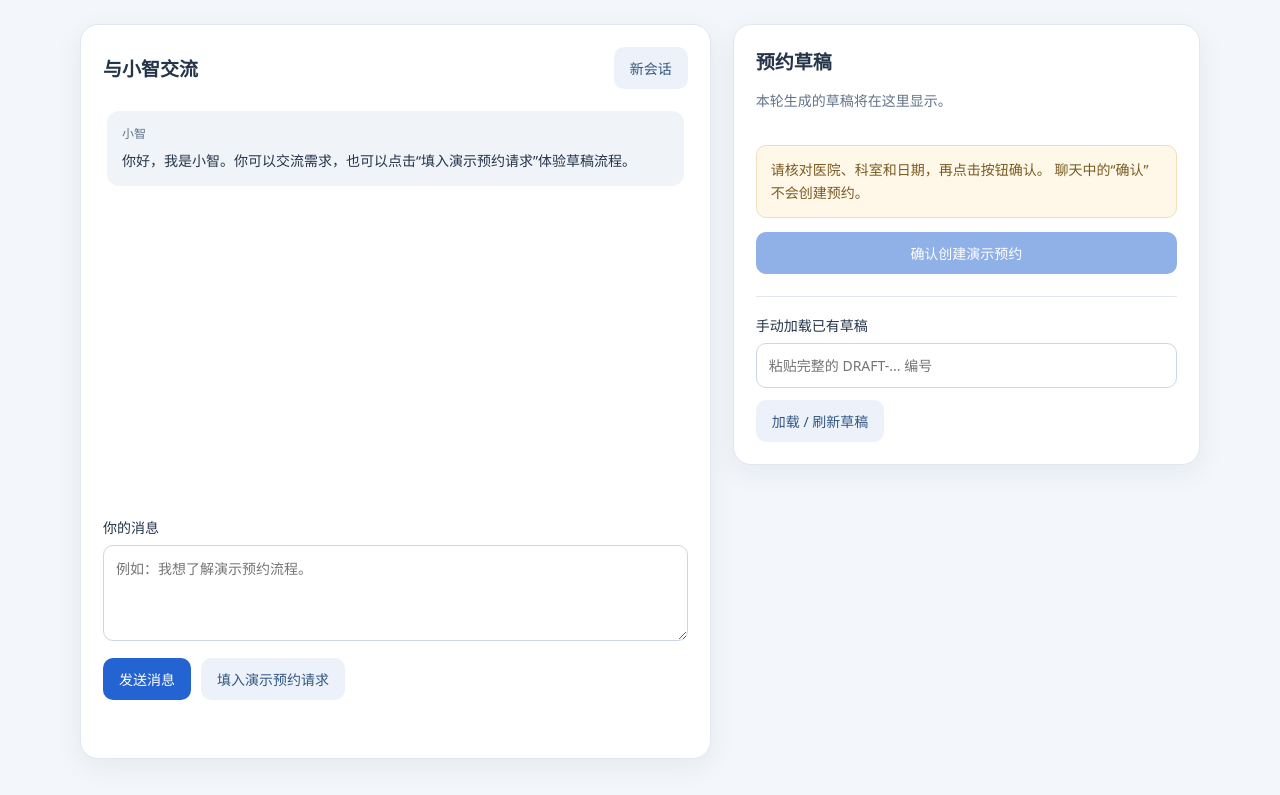
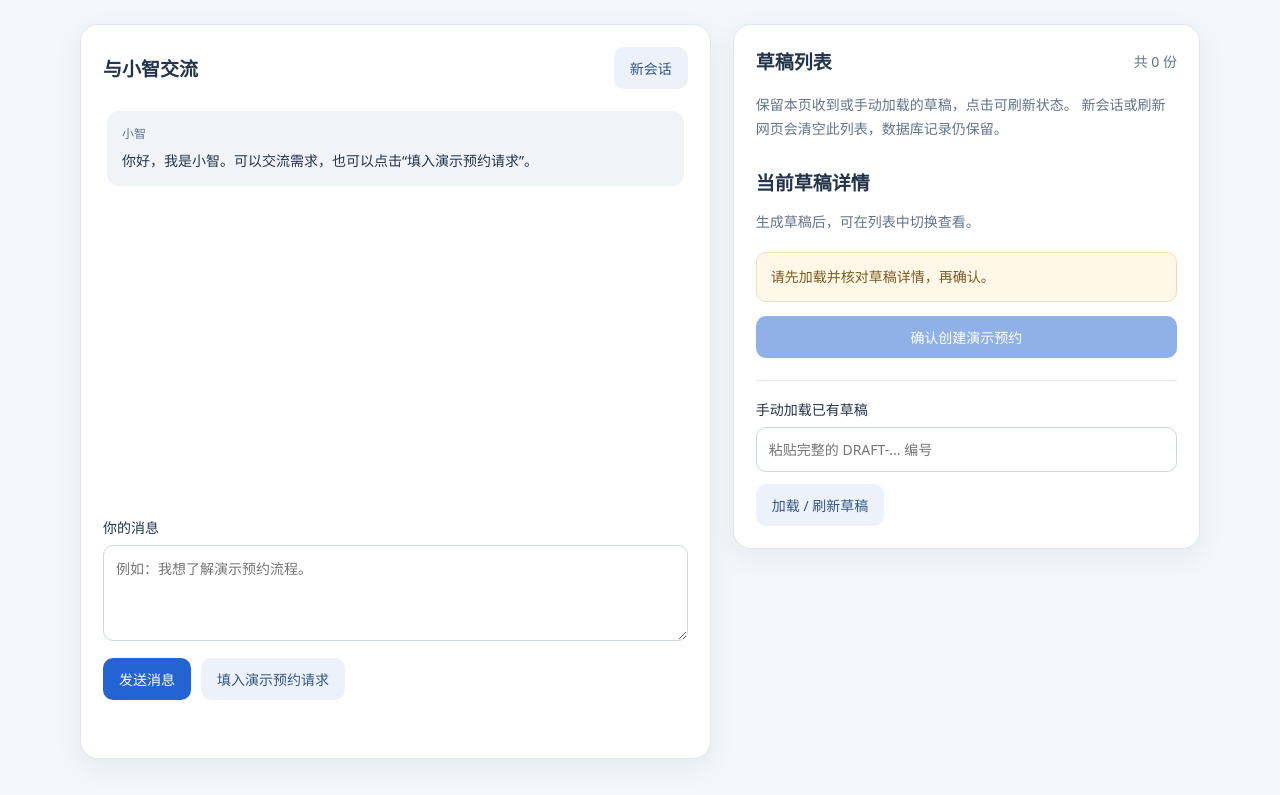
Before and after one commit to YanhaoWang-Ruomu/xiaozhi-learning, a Spring Boot app: page /demo.html in a window 1280 px wide. Shown: the part 114-909 px from the top of the page. Run offline with Spring Boot 4, Linux system fonts and the light colour scheme.

Commit message:
feat: retain and switch appointment drafts during chat

```diff
--- a/backend/src/main/resources/static/demo.html
+++ b/backend/src/main/resources/static/demo.html
@@ -55,7 +55,11 @@
             outline: 3px solid #b5d1ff;
             outline-offset: 2px;
         }
-        #messages { height: 410px; overflow-y: auto; padding: 4px 4px 12px; }
+        #messages {
+            height: 410px;
+            overflow-y: auto;
+            padding: 4px 4px 12px;
+        }
         .message {
             margin-bottom: 16px;
             padding: 13px 15px;
@@ -63,7 +67,11 @@
             border-radius: 12px;
         }
         .message.user { background: #e9f1ff; }
-        .message-label { font-size: 12px; color: #63748a; margin-bottom: 7px; }
+        .message-label {
+            font-size: 12px;
+            color: #63748a;
+            margin-bottom: 7px;
+        }
         .message-body {
             white-space: pre-wrap;
             overflow-wrap: anywhere;
@@ -81,7 +89,7 @@
             background: white;
         }
         textarea { resize: vertical; min-height: 96px; }
-        .actions, #draftChoices {
+        .actions {
             display: flex;
             gap: 10px;
             margin-top: 12px;
@@ -104,12 +112,49 @@
             overflow-wrap: anywhere;
         }
         #status.error { color: #b83232; }
+        #draftChoices {
+            display: grid;
+            gap: 8px;
+            max-height: 230px;
+            overflow-y: auto;
+            margin: 14px 0;
+        }
+        .draft-choice {
+            width: 100%;
+            text-align: left;
+            white-space: pre-wrap;
+            overflow-wrap: anywhere;
+            line-height: 1.6;
+            background: #f4f7fb;
+            color: #405975;
+            border: 1px solid #dde5ef;
+        }
+        .draft-choice.selected {
+            background: #e9f1ff;
+            border-color: #2364d2;
+            color: #174997;
+        }
         #draftDetails { margin: 18px 0; }
-        .detail-row { padding: 11px 0; border-bottom: 1px solid #edf1f5; }
-        .detail-label { color: #63748a; font-size: 12px; margin-bottom: 5px; }
-        .detail-value { font-size: 14px; overflow-wrap: anywhere; line-height: 1.6; }
+        .detail-row {
+            padding: 11px 0;
+            border-bottom: 1px solid #edf1f5;
+        }
+        .detail-label {
+            color: #63748a;
+            font-size: 12px;
+            margin-bottom: 5px;
+        }
+        .detail-value {
+            font-size: 14px;
+            overflow-wrap: anywhere;
+            line-height: 1.6;
+        }
         #confirmButton { width: 100%; }
-        #draftForm { margin-top: 22px; padding-top: 18px; border-top: 1px solid #e0e7ef; }
+        #draftForm {
+            margin-top: 22px;
+            padding-top: 18px;
+            border-top: 1px solid #e0e7ef;
+        }
         label { display: block; margin-bottom: 8px; font-size: 14px; }
         @media (max-width: 800px) {
             main { margin: 20px auto; }
@@ -132,7 +177,9 @@
         <section class="panel">
             <div class="toolbar">
                 <h2>与小智交流</h2>
-                <button id="newChatButton" class="secondary" type="button">新会话</button>
+                <button id="newChatButton" class="secondary" type="button">
+                    新会话
+                </button>
             </div>
 
             <div id="messages" role="log" aria-live="polite"></div>
@@ -140,7 +187,9 @@
             <form id="chatForm">
                 <label for="messageInput">你的消息</label>
                 <textarea id="messageInput" maxlength="2000"
-                          placeholder="例如：我想了解演示预约流程。" required></textarea>
+                          placeholder="例如：我想了解演示预约流程。"
+                          required></textarea>
+
                 <div class="actions">
                     <button id="sendButton" type="submit">发送消息</button>
                     <button id="exampleButton" class="secondary" type="button">
@@ -153,16 +202,23 @@
         </section>
 
         <section class="panel">
-            <h2>预约草稿</h2>
-            <p id="draftHint" class="muted">本轮生成的草稿将在这里显示。</p>
+            <div class="toolbar">
+                <h2>草稿列表</h2>
+                <span class="muted">共 <span id="draftCount">0</span> 份</span>
+            </div>
+
+            <p class="muted">
+                保留本页收到或手动加载的草稿，点击可刷新状态。
+                新会话或刷新网页会清空此列表，数据库记录仍保留。
+            </p>
 
             <div id="draftChoices"></div>
+
+            <h2>当前草稿详情</h2>
+            <p id="draftHint" class="muted"></p>
             <div id="draftDetails"></div>
 
-            <p id="confirmationNotice" class="notice">
-                请核对医院、科室和日期，再点击按钮确认。
-                聊天中的“确认”不会创建预约。
-            </p>
+            <p id="confirmationNotice" class="notice"></p>
 
             <button id="confirmButton" type="button" disabled>
                 确认创建演示预约
@@ -173,6 +229,7 @@
                 <input id="draftIdInput" type="text"
                        placeholder="粘贴完整的 DRAFT-... 编号"
                        autocomplete="off" required>
+
                 <div class="actions">
                     <button id="loadButton" class="secondary" type="submit">
                         加载 / 刷新草稿
@@ -186,11 +243,15 @@
 <script>
     const $ = id => document.getElementById(id);
 
-    // 仅检查手动输入的编号格式，不用于解析聊天回复。
     const draftIdPattern =
         /^DRAFT-[0-9a-fA-F]{8}-[0-9a-fA-F]{4}-[0-9a-fA-F]{4}-[0-9a-fA-F]{4}-[0-9a-fA-F]{12}$/;
 
     let conversationId = crypto.randomUUID();
+
+    // 当前页面的草稿列表，以草稿编号去重。
+    const drafts = new Map();
+
+    let selectedDraftId = null;
     let currentDraft = null;
     let busy = false;
 
@@ -212,6 +273,7 @@
 
         $("messageInput").disabled = busy;
         $("draftIdInput").disabled = busy;
+
         $("confirmButton").disabled =
             busy ||
             !currentDraft ||
@@ -241,13 +303,55 @@
         $("messages").scrollTop = $("messages").scrollHeight;
     }
 
-    function clearDraft(hint) {
+    function validateDraft(draft) {
+        if (!draft ||
+            typeof draft.draftId !== "string" ||
+            !draftIdPattern.test(draft.draftId) ||
+            !["PENDING_CONFIRMATION", "CONFIRMED"].includes(draft.status)) {
+            throw new Error("草稿数据格式异常。");
+        }
+    }
+
+    function renderChoices() {
+        $("draftChoices").replaceChildren();
+        $("draftCount").textContent = String(drafts.size);
+
+        for (const draft of [...drafts.values()].reverse()) {
+            const button = document.createElement("button");
+            button.type = "button";
+            button.className = "draft-choice";
+
+            const selected = draft.draftId === selectedDraftId;
+
+            button.classList.toggle("selected", selected);
+            button.setAttribute("aria-pressed", String(selected));
+
+            const state = draft.status === "CONFIRMED"
+                ? "已确认"
+                : "待确认";
+
+            button.textContent =
+                draft.visitDate + " · " + draft.department + " · " + state +
+                "\n" + draft.draftId;
+
+            button.addEventListener(
+                "click",
+                () => selectDraft(draft.draftId)
+            );
+
+            $("draftChoices").append(button);
+        }
+
+        updateControls();
+    }
+
+    function showUnavailable(hint) {
         currentDraft = null;
         $("draftDetails").replaceChildren();
         $("draftHint").textContent = hint;
         $("confirmButton").textContent = "确认创建演示预约";
         $("confirmationNotice").textContent =
-            "请核对医院、科室和日期，再点击按钮确认。聊天中的“确认”不会创建预约。";
+            "请先加载并核对草稿详情，再确认。";
         updateControls();
     }
 
@@ -261,29 +365,29 @@
 
         const content = document.createElement("div");
         content.className = "detail-value";
-        content.textContent = value == null ? "尚未生成" : String(value);
+        content.textContent = value == null
+            ? "尚未生成"
+            : String(value);
 
         row.append(title, content);
         $("draftDetails").append(row);
     }
 
-    function renderDraft(draft) {
-        if (!draft ||
-            typeof draft.draftId !== "string" ||
-            !draftIdPattern.test(draft.draftId) ||
-            !["PENDING_CONFIRMATION", "CONFIRMED"].includes(draft.status)) {
-            throw new Error("草稿数据格式异常，暂不能确认。");
-        }
+    function displayDraft(draft) {
+        validateDraft(draft);
 
+        drafts.set(draft.draftId, draft);
+        selectedDraftId = draft.draftId;
         currentDraft = draft;
+
         $("draftIdInput").value = draft.draftId;
         $("draftDetails").replaceChildren();
 
         const confirmed = draft.status === "CONFIRMED";
 
         $("draftHint").textContent = confirmed
-            ? "这份草稿已确认，关联的演示预约如下。"
-            : "以下内容来自后端，请核对后再确认。";
+            ? "当前草稿已确认。"
+            : "请核对当前草稿，再决定是否确认。";
 
         addDetail("草稿编号", draft.draftId);
         addDetail("状态", confirmed ? "已确认" : "待确认");
@@ -300,9 +404,9 @@
 
         $("confirmationNotice").textContent = confirmed
             ? "本地演示预约已创建，不代表真实医院挂号成功。"
-            : "点击下方按钮将确认当前展示的草稿。仅创建本地演示记录。";
+            : "按钮只确认当前展示的草稿。聊天中的“确认”不会创建预约。";
 
-        updateControls();
+        renderChoices();
     }
 
     async function request(url, options = {}) {
@@ -312,72 +416,48 @@
         });
 
         if (!response.ok) {
-            throw new Error("请求失败，HTTP 状态码：" + response.status);
+            throw new Error(
+                "请求失败，HTTP 状态码：" + response.status
+            );
         }
 
         return response.json();
     }
 
-    async function loadDraft(draftId) {
+    async function refreshDraft(draftId) {
+        if (!draftIdPattern.test(draftId)) {
+            throw new Error("请提供完整的 DRAFT-... 编号。");
+        }
+
+        const draft = await request(
+            "/api/appointments/drafts/" + encodeURIComponent(draftId)
+        );
+
+        if (draft.draftId !== draftId) {
+            throw new Error("返回的草稿编号不一致。");
+        }
+
+        displayDraft(draft);
+    }
+
+    async function selectDraft(draftId) {
         if (busy) return;
 
-        clearDraft("正在查询草稿……");
         setBusy(true);
+        showUnavailable("正在从后端读取草稿……");
         setStatus("正在查询……");
 
         try {
-            if (!draftIdPattern.test(draftId)) {
-                throw new Error("请提供完整的 DRAFT-... 草稿编号。");
-            }
-
-            const draft = await request(
-                "/api/appointments/drafts/" + encodeURIComponent(draftId)
+            await refreshDraft(draftId);
+            setStatus("草稿已刷新。");
+        } catch (error) {
+            showUnavailable(
+                "查询失败，草稿列表已保留，请重新选择后再确认。"
             );
-
-            if (draft.draftId !== draftId) {
-                throw new Error("返回的草稿编号不一致。");
-            }
-
-            renderDraft(draft);
-            setStatus("草稿已加载。");
-        } catch (error) {
-            clearDraft("草稿加载失败，请核对编号。");
             setStatus(error.message, true);
         } finally {
             setBusy(false);
         }
-    }
-
-    function showDrafts(drafts) {
-        $("draftChoices").replaceChildren();
-
-        if (drafts.length === 0) {
-            clearDraft(
-                "本轮没有生成新草稿。已有草稿可通过下方编号重新加载。"
-            );
-            return;
-        }
-
-        if (drafts.length === 1) {
-            renderDraft(drafts[0]);
-            return;
-        }
-
-        clearDraft("本轮生成了多份草稿，请选择一份查看。");
-
-        drafts.forEach((draft, index) => {
-            const button = document.createElement("button");
-            button.type = "button";
-            button.className = "secondary";
-            button.textContent =
-                "草稿 " + (index + 1) + " · " +
-                draft.department + " · " + draft.visitDate;
-
-            button.addEventListener("click", () => loadDraft(draft.draftId));
-            $("draftChoices").append(button);
-        });
-
-        updateControls();
     }
 
     function tomorrowInShanghai() {
@@ -388,15 +468,14 @@
             day: "2-digit"
         }).formatToParts(new Date());
 
-        const value = type => parts.find(part => part.type === type).value;
+        const value = type =>
+            parts.find(part => part.type === type).value;
 
-        const date = new Date(Date.UTC(
+        return new Date(Date.UTC(
             Number(value("year")),
             Number(value("month")) - 1,
             Number(value("day")) + 1
-        ));
-
-        return date.toISOString().slice(0, 10);
+        )).toISOString().slice(0, 10);
     }
 
     $("exampleButton").addEventListener("click", () => {
@@ -418,8 +497,8 @@
 
         addMessage("user", message);
         $("messageInput").value = "";
-        $("draftChoices").replaceChildren();
-        clearDraft("正在处理本轮消息……");
+
+        // 保留已有列表和详情，请求期间禁用操作。
         setBusy(true);
         setStatus("小智正在回复，请稍候……");
 
@@ -436,16 +515,56 @@
             }
 
             addMessage("assistant", data.reply);
+            data.drafts.forEach(validateDraft);
 
-            // 直接读取后端字段，不从回复文字中提取草稿编号。
-            showDrafts(data.drafts);
+            const newDrafts = [
+                ...new Map(
+                    data.drafts.map(draft => [draft.draftId, draft])
+                ).values()
+            ];
 
-            setStatus(data.drafts.length > 0
-                ? "回复完成，已收到本轮草稿数据。"
-                : "回复完成，本轮未生成新草稿。");
+            // 合并本轮草稿，已有草稿不会被空列表清除。
+            newDrafts.forEach(draft => {
+                drafts.set(draft.draftId, draft);
+            });
+
+            renderChoices();
+
+            if (newDrafts.length === 1) {
+                displayDraft(newDrafts[0]);
+
+            } else if (newDrafts.length > 1) {
+                selectedDraftId = null;
+
+                showUnavailable(
+                    "本轮生成了多份草稿，请从列表中选择一份。"
+                );
+
+                renderChoices();
+
+            } else if (selectedDraftId) {
+                // 普通聊天后，刷新原来选中的草稿。
+                await refreshDraft(selectedDraftId);
+
+            } else {
+                showUnavailable(
+                    drafts.size
+                        ? "请从列表中选择草稿。"
+                        : "当前还没有草稿。"
+                );
+            }
+
+            setStatus(
+                newDrafts.length
+                    ? "回复完成，草稿已加入列表。"
+                    : "回复完成，已有草稿已保留。"
+            );
 
         } catch (error) {
-            clearDraft("本轮结果未完整取得，可通过已有编号查询草稿。");
+            showUnavailable(
+                "本轮结果未完整取得。已有列表保留，请重新选择草稿核实状态。"
+            );
+
             setStatus(
                 error.message + "。请求不会自动重发。",
                 true
@@ -457,9 +576,7 @@
 
     $("draftForm").addEventListener("submit", event => {
         event.preventDefault();
-        if (busy) return;
-        $("draftChoices").replaceChildren();
-        loadDraft($("draftIdInput").value.trim());
+        selectDraft($("draftIdInput").value.trim());
     });
 
     $("confirmButton").addEventListener("click", async () => {
@@ -470,14 +587,16 @@
             return;
         }
 
-        const draft = currentDraft;
+        // 点击时锁定当前草稿编号。
+        const draftId = currentDraft.draftId;
+
         setBusy(true);
-        setStatus("正在确认演示预约……");
+        setStatus("正在确认当前展示的草稿……");
 
         try {
             const appointment = await request(
                 "/api/appointments/drafts/" +
-                encodeURIComponent(draft.draftId) +
+                encodeURIComponent(draftId) +
                 "/confirm",
                 {method: "POST"}
             );
@@ -487,18 +606,23 @@
                 throw new Error("确认接口返回内容异常。");
             }
 
-            renderDraft({
-                ...draft,
-                status: "CONFIRMED",
-                appointmentId: appointment.appointmentId,
-                message: appointment.message
-            });
+            // 再次查询数据库，更新详情和列表中的状态。
+            await refreshDraft(draftId);
 
-            setStatus("演示预约已创建，不代表真实医院挂号成功。");
+            if (currentDraft.status !== "CONFIRMED" ||
+                currentDraft.appointmentId !== appointment.appointmentId) {
+                throw new Error("确认结果与草稿查询结果不一致。");
+            }
+
+            setStatus("演示预约已创建，列表状态已更新。");
+
         } catch (error) {
+            showUnavailable(
+                "确认结果尚未核实，请点击列表中的同一份草稿重新查询。"
+            );
+
             setStatus(
-                error.message +
-                "。请刷新当前草稿核实结果；重试时使用同一份草稿。",
+                error.message + "。请勿另建草稿来重试此次确认。",
                 true
             );
         } finally {
@@ -510,23 +634,32 @@
         if (busy) return;
 
         conversationId = crypto.randomUUID();
+        drafts.clear();
+        selectedDraftId = null;
+
         $("messages").replaceChildren();
-        $("draftChoices").replaceChildren();
         $("messageInput").value = "";
         $("draftIdInput").value = "";
 
-        clearDraft("新会话已开始，已有草稿和预约不会被删除。");
+        showUnavailable(
+            "新会话已开始。旧草稿和预约仍保留在数据库中。"
+        );
+
+        renderChoices();
         setStatus("");
 
         addMessage(
             "assistant",
-            "你好，我是小智。你可以咨询导诊信息，或准备一份演示预约草稿。"
+            "你好，我是小智。可以交流需求，也可以准备演示预约草稿。"
         );
     });
 
+    renderChoices();
+    showUnavailable("生成草稿后，可在列表中切换查看。");
+
     addMessage(
         "assistant",
-        "你好，我是小智。你可以交流需求，也可以点击“填入演示预约请求”体验草稿流程。"
+        "你好，我是小智。可以交流需求，也可以点击“填入演示预约请求”。"
     );
 </script>
 </body>
```
